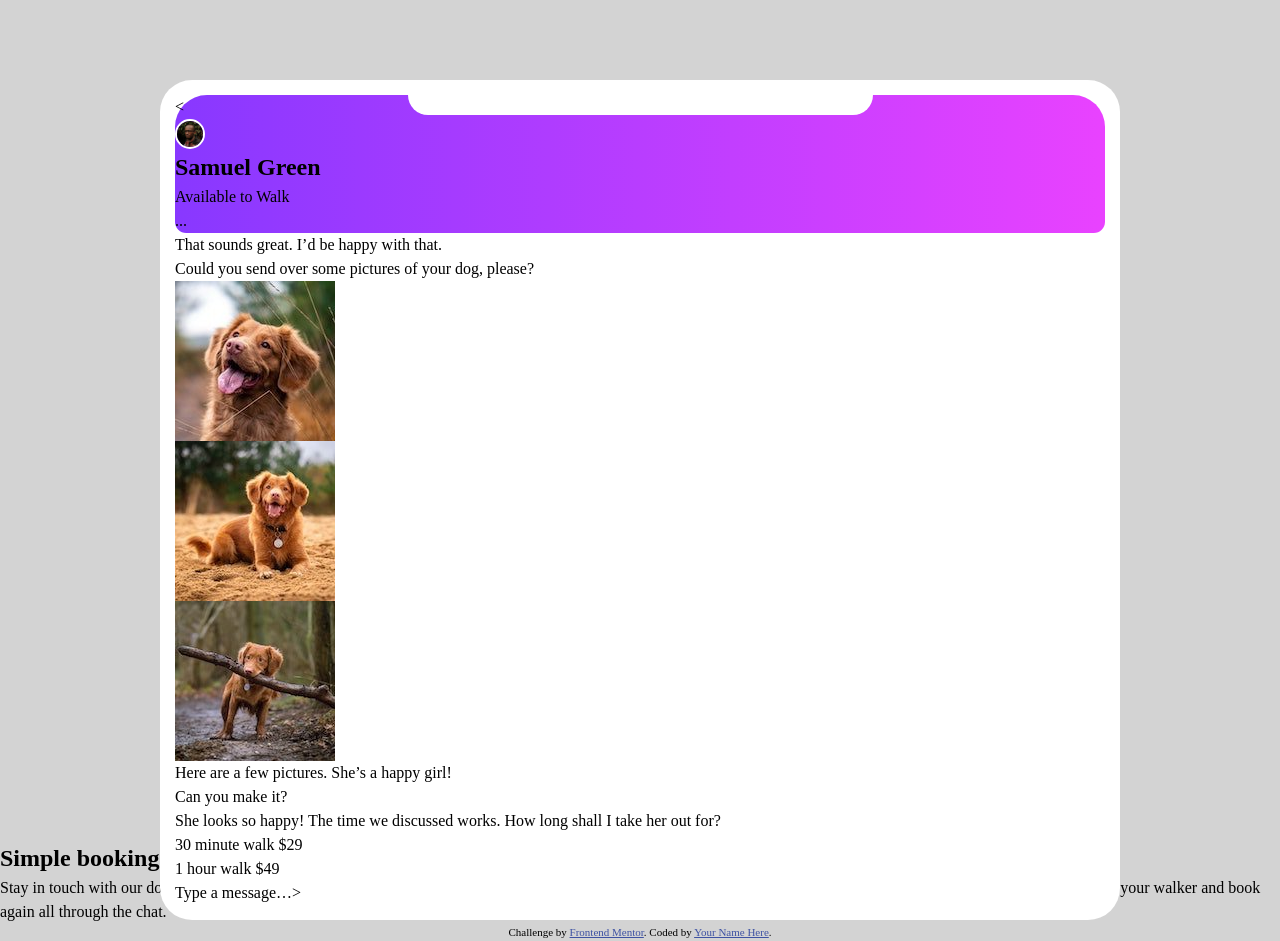
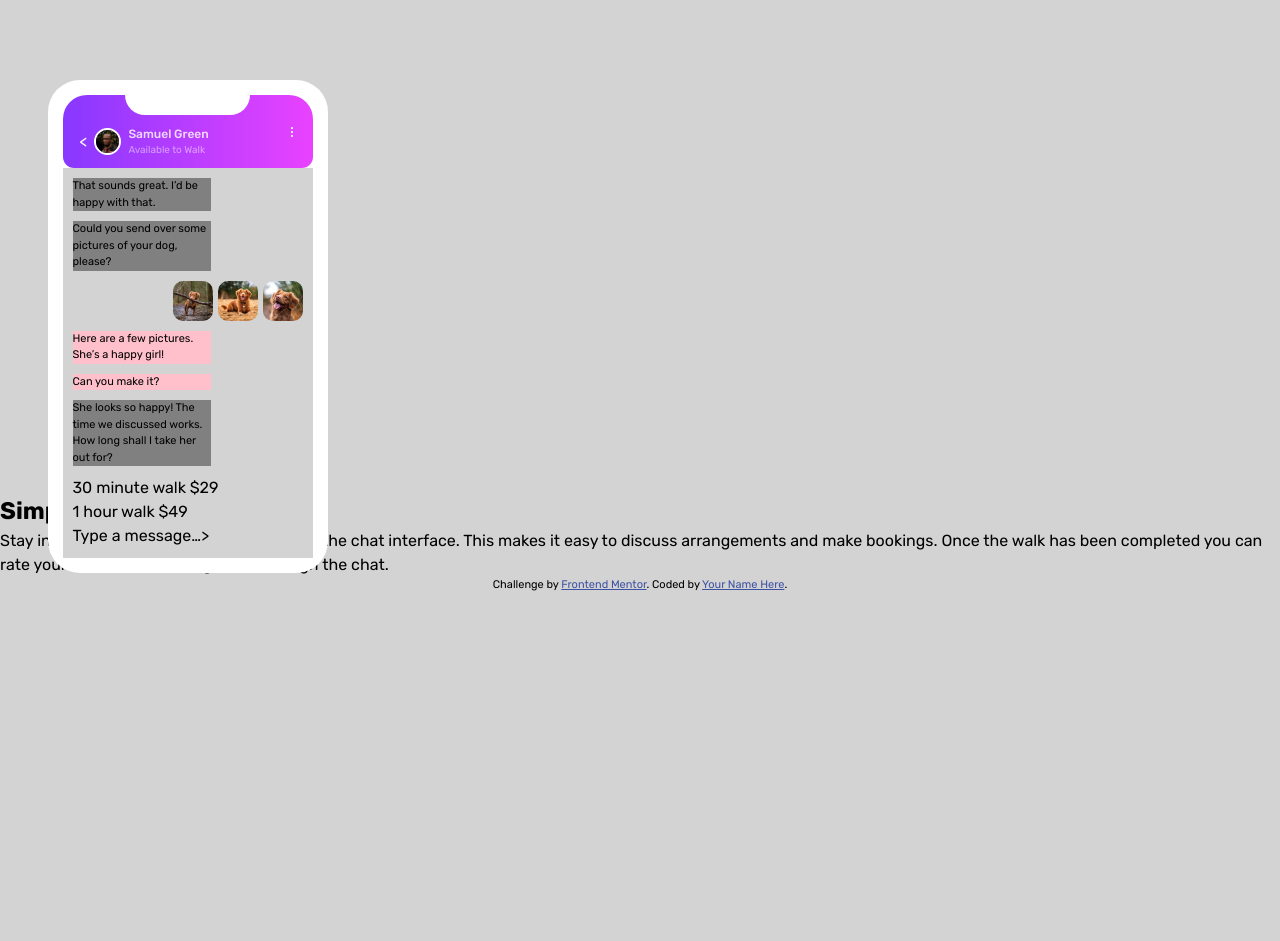
Before and after one commit to AxelBroeglin/chat-app-css-illustration-master, a plain HTML site: page chat-app-css-illustration-master/index.html in a window 1280 px wide. After the commit the page ends 800 px from the top, so only its background shows below. Drawn offline with Linux system fonts and the light colour scheme.

Commit message:
Header + conversation
Header is almost done, styling arrow and dots are missing
Started to style the texts

```diff
--- a/chat-app-css-illustration-master/index.html
+++ b/chat-app-css-illustration-master/index.html
@@ -6,6 +6,7 @@
 
   <link rel="icon" type="image/png" sizes="32x32" href="./images/favicon-32x32.png">
   <link rel="stylesheet" href="style/style.css">
+  <link href="https://fonts.googleapis.com/css2?family=Rubik:wght@400;500;700&display=swap" rel="stylesheet">
 
   <title>Frontend Mentor | [Challenge Name Here]</title>
 
@@ -28,13 +29,16 @@
 
         <!-- Application Header -->
         <header class="header">
-          <span class="header__back-button"><</span>
+
           <div class="header__container">
+            <span class="header__back-button header__text-white"><</span>
             <img class="header__avatar" src="images/avatar.jpg" alt="">
-            <h2>Samuel Green</h2>
-            <p>Available to Walk</p>
+            <div class="header__text">
+              <h2 class="header__text-white">Samuel Green</h2>
+              <p class="header__text-white">Available to Walk</p>
+            </div>
           </div>
-          <span class="header__dots">...</span>
+          <span class="header__dots header__text-white">...</span>
         </header>
 
         <!-- Conversation -->
--- a/chat-app-css-illustration-master/style/_globals.scss
+++ b/chat-app-css-illustration-master/style/_globals.scss
@@ -39,6 +39,7 @@ body {
   min-height: 100vh;
   text-rendering: optimizeSpeed;
   line-height: 1.5;
+  font-family: 'Rubik', sans-serif;
 }
 
 /* A elements that don't have a class get default styles */
@@ -86,14 +87,13 @@ body{
 /**** Phone ****/
 .phone{
   position: relative;
-  left: 12.5vw;
+  left: calc(95px / 2);
   top:10vh;
-  width:calc(100vw - 25vw);
+  width:280px;
   background-color: white;
   border-radius: 2rem;
   padding: 15px;
 }
-
 
 /**** Phone Screen ****/
 .phone__screen{
@@ -115,10 +115,72 @@ body{
 
 .header{
   background-image: linear-gradient(to left, hsl(293, 100%, 63%) , hsl(264, 100%, 61%));
-  border-radius: 2rem 2rem 0.7rem 0.7rem;
+  border-radius: 1.5rem 1.5rem 0.7rem 0.7rem;
+  display: flex;
+  align-items: center;
+  justify-content: space-between;
+  &__back-button{
+
+  }
+  &__container{
+    display: flex;
+    align-items: center;
+    margin: 30px 0 10px 10px;
+  }
+  &__container>*{
+    margin-left: 7px;
+  }
   &__avatar{
     border-radius: 50%;
     border: 2px solid white;
-    width: 30px;
+    width: 27px;
+    height: 27px;
+  }
+  &__text{
+    display: flex;
+    flex-direction: column;
+  }
+  &__text h2{
+    font-size: 12px;
+    opacity: 0.8;
+    font-weight: 500;
+  }
+  &__text p{
+    font-size: 10px;
+    opacity: 0.5;
+  }
+  &__text-white{
+    color: white;
+  }
+  &__dots{
+    transform: rotate(90deg);
+    margin-right: 10px;
+  }
 }
+
+.conversation{
+  background-color: lightgrey;
+  padding: 10px;
+  &__message{
+    max-width: 60%;
+    font-size: 11px;
+    margin-bottom: 10px;
+    &--received{
+      background-color: grey;
+    }
+    &--sent{
+      background-color: pink;
+    }
+  }
+  &__pictures{
+    display: flex;
+    flex-direction: row-reverse;
+    margin-bottom: 10px;
+  }
+  &__picture-sent{
+    display: inline-block;
+    width: 40px;
+    border-radius: 10px;
+    margin-left: 5px;
+  }
 }
```
Also changed, not shown: chat-app-css-illustration-master/style/style.css, 1 other file.
